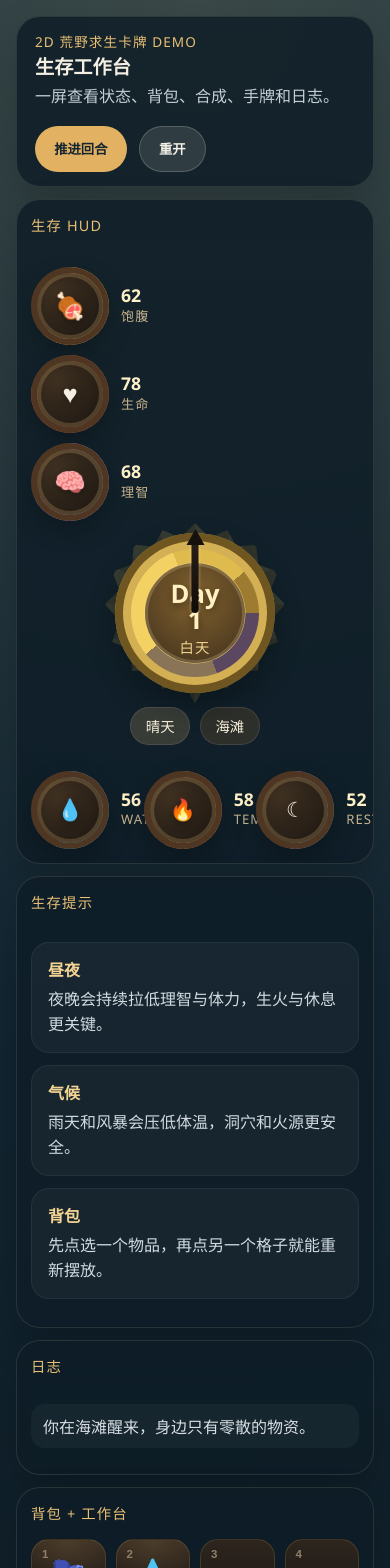
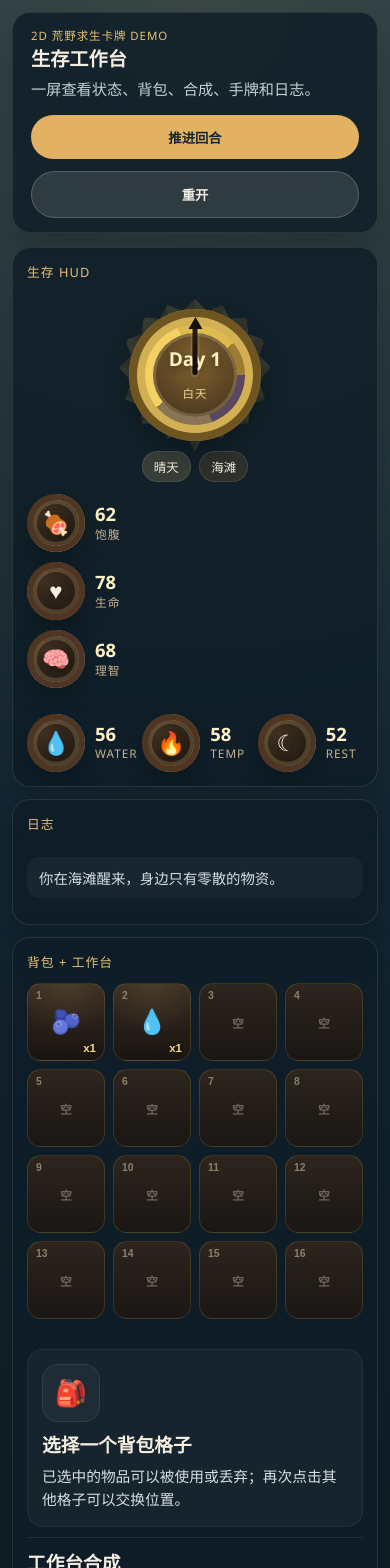
Before and after one commit to jollywu24/2d-survival-card-demo, a React (Vite) app: page / in a window 390 px wide. Shown: the top 1568 px of the page. Built offline with nearby package versions, Linux system fonts and the light colour scheme.

Commit message:
Improve mobile layout
# Conflicts:
#	src/styles.css

```diff
--- a/src/App.tsx
+++ b/src/App.tsx
@@ -243,9 +243,7 @@ function App() {
               </div>
             </div>
           </div>
- codex/add-crafting-system-to-backpack-fa5sqf
         </section>
-
 
         <section className="right-column">
           {activeEvent && (
--- a/src/styles.css
+++ b/src/styles.css
@@ -14,6 +14,7 @@ body {
   margin: 0;
   min-width: 320px;
   min-height: 100vh;
+  overflow-x: hidden;
 }
 
 button {
@@ -25,6 +26,7 @@ button {
   font-weight: 700;
   cursor: pointer;
   transition: transform 0.18s ease, opacity 0.18s ease, border-color 0.18s ease;
+  touch-action: manipulation;
 }
 
 button:hover {
@@ -60,6 +62,7 @@ button:disabled {
   border: 1px solid rgba(238, 220, 189, 0.12);
   border-radius: 24px;
   box-shadow: 0 18px 40px rgba(0, 0, 0, 0.2);
+  overflow: hidden;
 }
 
 .hero-panel {
@@ -100,8 +103,11 @@ button:disabled {
   line-height: 1.6;
 }
 
-.hero-actions {
+.hero-actions,
+.inventory-actions,
+.event-options {
   display: flex;
+  flex-wrap: wrap;
   gap: 12px;
 }
 
@@ -521,21 +527,11 @@ button:disabled {
   font-size: 0.85rem;
 }
 
-.inventory-actions,
-.event-options,
-.hero-actions {
-  display: flex;
-  flex-wrap: wrap;
-  gap: 12px;
-}
-
 .crafting-panel {
- codex/add-crafting-system-to-backpack-fa5sqf
   margin-top: 0;
   padding-top: 10px;
   border-top: 1px solid rgba(255, 255, 255, 0.08);
   min-height: 0;
-
 }
 
 .crafting-panel h3 {
@@ -543,21 +539,17 @@ button:disabled {
 }
 
 .crafting-note {
-codex/add-crafting-system-to-backpack-fa5sqf
   margin: 6px 0 10px;
-
   color: #cfd8de;
 }
 
 .crafting-list {
   display: grid;
-codex/add-crafting-system-to-backpack-fa5sqf
   gap: 8px;
 }
 
 .crafting-item {
   padding: 10px;
-
   border-radius: 14px;
   background: rgba(255, 255, 255, 0.04);
   border: 1px solid rgba(255, 255, 255, 0.08);
@@ -639,8 +631,17 @@ codex/add-crafting-system-to-backpack-fa5sqf
 
   .app-shell {
     height: auto;
+    min-height: 100vh;
     overflow: visible;
     grid-template-rows: auto;
+  }
+
+  .hero-panel {
+    padding: 22px;
+  }
+
+  .environment-panel {
+    order: 2;
   }
 
   .hud-primary-group,
@@ -652,38 +653,269 @@ codex/add-crafting-system-to-backpack-fa5sqf
 
 @media (max-width: 640px) {
   .app-shell {
+    padding: 12px;
+    gap: 14px;
+  }
+
+  .hero-panel,
+  .panel {
+    border-radius: 18px;
+  }
+
+  .hero-panel {
     padding: 16px;
+    gap: 14px;
+  }
+
+  .hero-panel h1 {
+    font-size: 1.65rem;
+    line-height: 1.08;
+  }
+
+  .eyebrow {
+    font-size: 0.72rem;
+  }
+
+  .hero-copy {
+    font-size: 0.95rem;
+  }
+
+  .hero-actions {
+    display: grid;
+    grid-template-columns: 1fr 1fr;
+    width: 100%;
+  }
+
+  .hero-actions button,
+  .inventory-actions button,
+  .event-options button,
+  .crafting-item button {
+    min-height: 44px;
+    justify-content: center;
+  }
+
+  .panel {
+    padding: 14px;
+  }
+
+  .panel-title {
+    margin-bottom: 12px;
+    font-size: 0.8rem;
   }
 
   .status-emblem,
   .status-emblem.compact {
-    grid-template-columns: 78px auto;
-    gap: 12px;
+    grid-template-columns: 64px auto;
+    gap: 10px;
     width: 100%;
   }
 
   .status-ring,
   .status-emblem.compact .status-ring {
-    width: 78px;
-    height: 78px;
+    width: 64px;
+    height: 64px;
   }
 
-  .day-wheel { width: 160px; height: 160px; }
+  .status-icon,
+  .status-emblem.compact .status-icon {
+    font-size: 1.4rem;
+  }
+
+  .status-meta strong {
+    font-size: 1.15rem;
+  }
+
+  .status-meta span {
+    font-size: 0.74rem;
+  }
+
+  .hud-layout {
+    gap: 12px;
+    min-height: auto;
+    padding-bottom: 4px;
+  }
+
+  .hud-primary-group,
+  .hud-secondary-group {
+    grid-template-columns: repeat(3, minmax(0, 1fr));
+    gap: 10px;
+  }
+
+  .day-wheel-wrap {
+    order: -1;
+    gap: 10px;
+  }
+
+  .day-wheel {
+    width: 132px;
+    height: 132px;
+    padding: 10px;
+  }
 
   .day-wheel-inner {
-    inset: 30px;
+    inset: 24px;
+    padding: 10px;
   }
 
   .day-wheel-label {
+    font-size: 1.2rem;
+  }
+
+  .day-wheel-sub {
+    font-size: 0.72rem;
+  }
+
+  .day-wheel-pointer {
+    width: 5px;
+    height: 52px;
+  }
+
+  .day-wheel-pointer::after {
+    top: -6px;
+    border-left-width: 7px;
+    border-right-width: 7px;
+    border-bottom-width: 12px;
+  }
+
+  .world-markers {
+    gap: 8px;
+  }
+
+  .world-chip {
+    padding: 0.35rem 0.7rem;
+    font-size: 0.78rem;
+  }
+
+  .survival-notes {
+    gap: 8px;
+  }
+
+  .survival-rule {
+    padding: 12px;
+    border-radius: 14px;
+  }
+
+  .survival-rule p {
+    font-size: 0.88rem;
+  }
+
+  .backpack-layout {
+    gap: 14px;
+  }
+
+  .backpack-grid {
+    gap: 8px;
+  }
+
+  .backpack-slot {
+    border-radius: 14px;
+    padding: 8px;
+  }
+
+  .slot-index {
+    left: 8px;
+    top: 6px;
+    font-size: 0.65rem;
+  }
+
+  .slot-icon {
+    font-size: 1.5rem;
+  }
+
+  .slot-amount {
+    right: 8px;
+    bottom: 6px;
+    font-size: 0.72rem;
+  }
+
+  .slot-empty {
+    font-size: 0.74rem;
+  }
+
+  .inventory-card {
+    padding: 14px;
+    border-radius: 16px;
+    gap: 8px;
+  }
+
+  .inventory-card p,
+  .crafting-item p {
+    font-size: 0.92rem;
+  }
+
+  .inventory-icon {
+    width: 58px;
+    height: 58px;
+    border-radius: 16px;
     font-size: 1.6rem;
   }
 
-  .backpack-grid {
-    gap: 10px;
+  .inventory-actions {
+    display: grid;
+    grid-template-columns: 1fr 1fr;
   }
 
   .crafting-item {
     align-items: stretch;
     flex-direction: column;
   }
+
+  .card-row,
+  .card-row.compact {
+    display: grid;
+    grid-auto-flow: column;
+    grid-auto-columns: minmax(178px, 72vw);
+    grid-template-columns: none;
+    overflow-x: auto;
+    overscroll-behavior-x: contain;
+    scroll-snap-type: x proximity;
+    padding-bottom: 6px;
+    margin-right: -2px;
+  }
+
+  .card-button {
+    scroll-snap-align: start;
+  }
+
+  .log-list {
+    gap: 8px;
+  }
+
+  .log-item {
+    padding: 10px 12px;
+    border-radius: 12px;
+    font-size: 0.9rem;
+  }
 }
+
+@media (max-width: 420px) {
+  .hero-actions,
+  .inventory-actions {
+    grid-template-columns: 1fr;
+  }
+
+  .hud-primary-group,
+  .hud-secondary-group {
+    grid-template-columns: 1fr;
+  }
+
+  .status-emblem,
+  .status-emblem.compact {
+    grid-template-columns: 58px auto;
+  }
+
+  .status-ring,
+  .status-emblem.compact .status-ring {
+    width: 58px;
+    height: 58px;
+  }
+
+  .backpack-grid {
+    grid-template-columns: repeat(4, minmax(0, 1fr));
+  }
+
+  .card-row,
+  .card-row.compact {
+    grid-auto-columns: minmax(164px, 82vw);
+  }
+}
```
